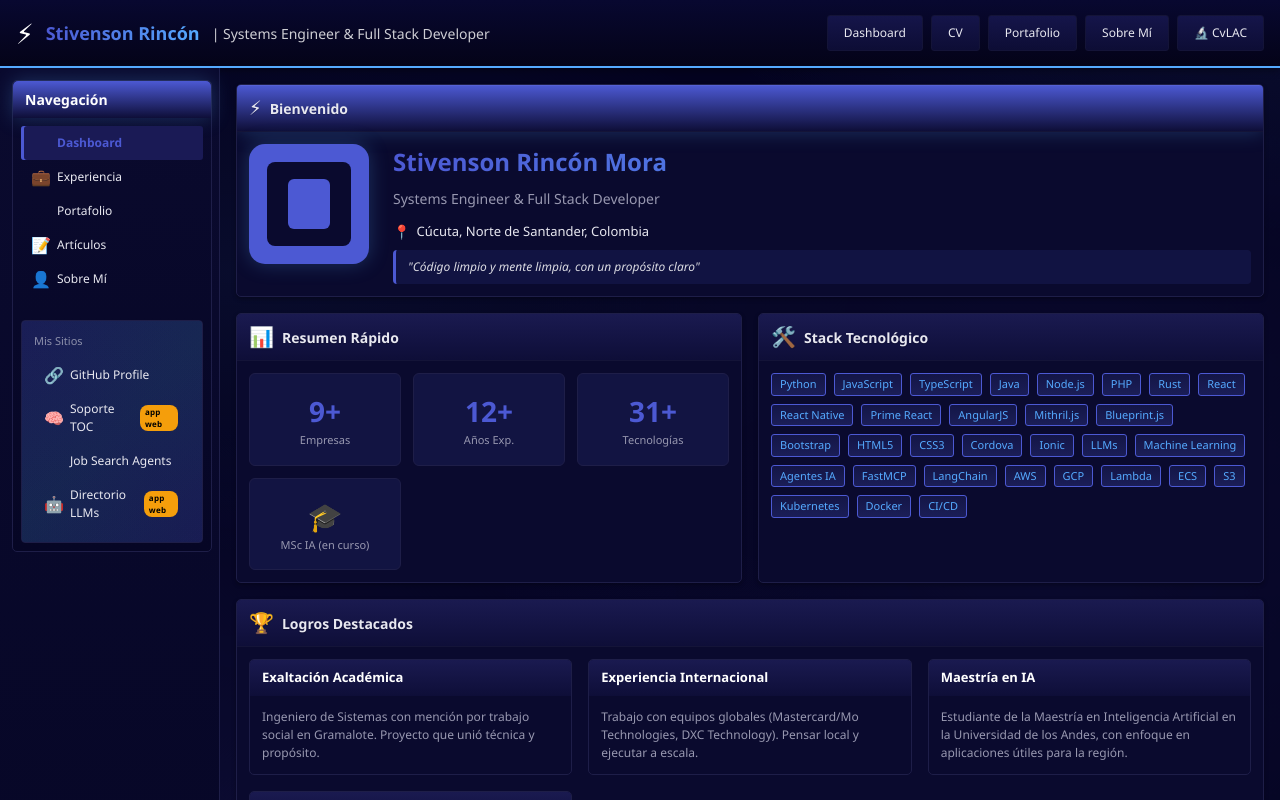
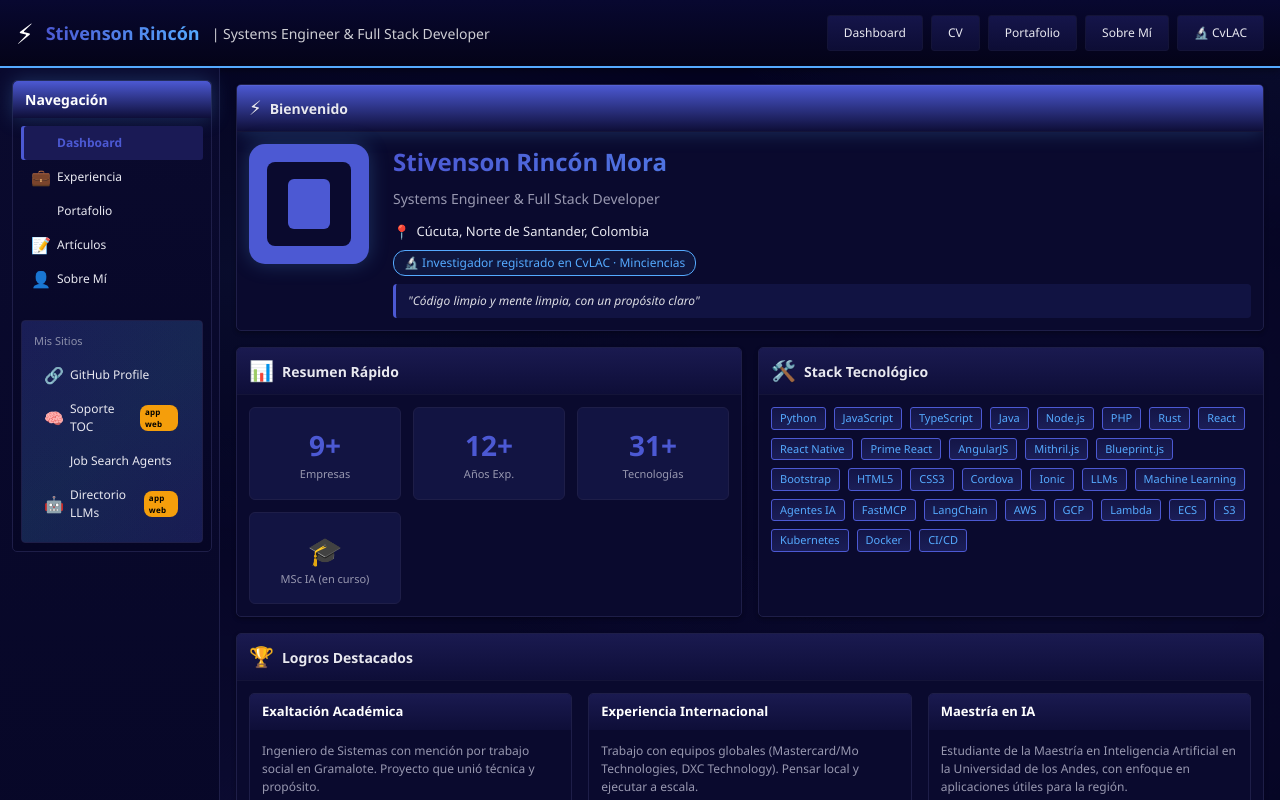
Before and after one commit to stivenson/stivenson.github.io, a React (Vite) app in the folder portfolio-spa/: page /#/ in a window 1280 px wide. Shown: the top 800 px of the page. Built offline with nearby package versions, Linux system fonts and the light colour scheme; some icons are missing.

Commit message:
feat(dashboard): add CvLAC badge in welcome panel

```diff
--- a/portfolio-spa/src/pages/Dashboard.tsx
+++ b/portfolio-spa/src/pages/Dashboard.tsx
@@ -65,6 +65,29 @@ export function Dashboard() {
               <RetroIcon emoji="📍" size={14} />
               {personal.location}
             </p>
+            <a
+              href="https://scienti.minciencias.gov.co/cvlac/visualizador/generarCurriculoCv.do?cod_rh=0001402041"
+              target="_blank"
+              rel="noopener noreferrer"
+              style={{
+                display: 'inline-flex',
+                alignItems: 'center',
+                gap: '6px',
+                fontSize: '12px',
+                color: 'var(--electric-cyan)',
+                border: '1px solid var(--electric-cyan)',
+                borderRadius: '12px',
+                padding: '3px 10px',
+                marginBottom: '8px',
+                textDecoration: 'none',
+                background: 'rgba(85, 170, 255, 0.08)',
+                transition: 'background 0.2s',
+              }}
+              onMouseEnter={e => (e.currentTarget.style.background = 'rgba(85, 170, 255, 0.18)')}
+              onMouseLeave={e => (e.currentTarget.style.background = 'rgba(85, 170, 255, 0.08)')}
+            >
+              🔬 Investigador registrado en CvLAC · Minciencias
+            </a>
             <p style={{
               fontSize: '12px',
               fontStyle: 'italic',
```
